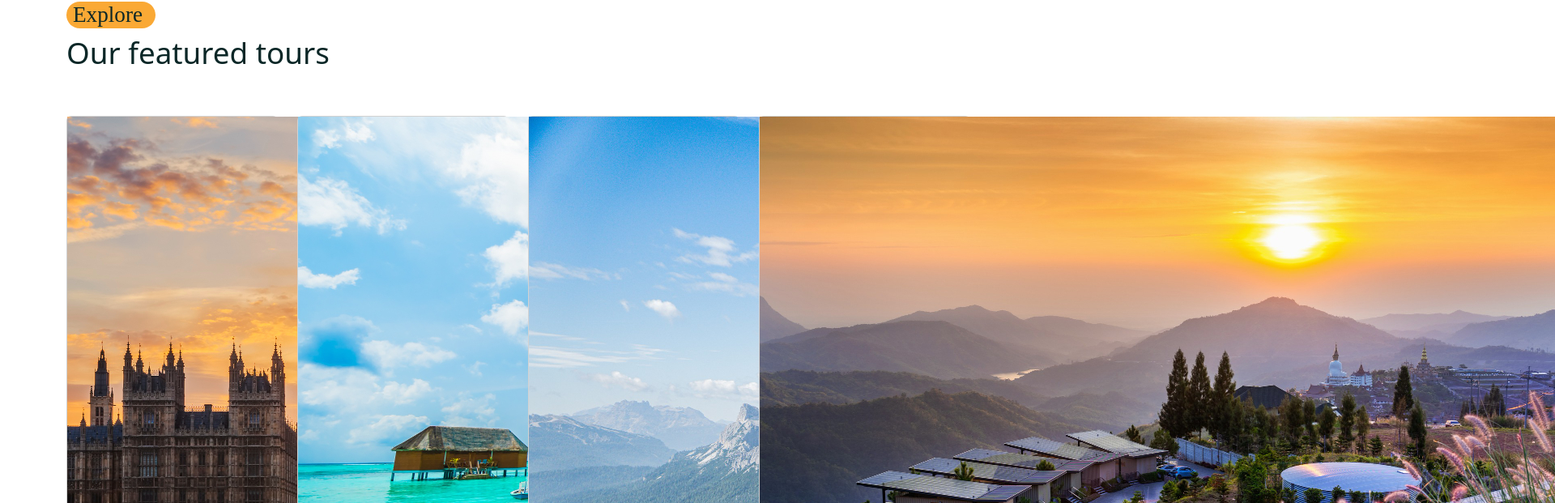
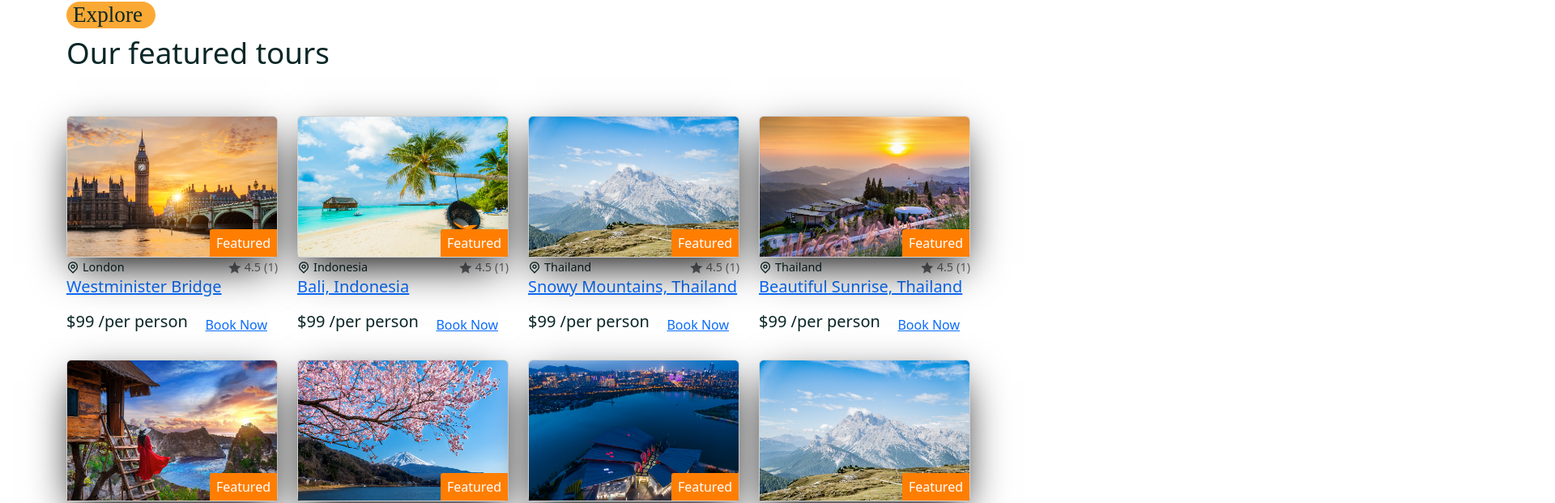
Before and after one commit to Happygirlie/Habis-Jives-travels-and-tour, a React (Create React App) app in the folder MernStack-Tour-Management-main/MernStack-Tour-Management-main/tour-management/frontend/: page /home in a window 1280 px wide. Shown: the part 1115-1736 px from the top of the page at 81% size, 1920 px wide, since content can reach past the window. Built offline with nearby package versions, Linux system fonts and the light colour scheme; a web font is replaced by a local one.

Commit message:
implemented styling for the tour card feature tour-card.css

```diff
--- a/MernStack-Tour-Management-main/MernStack-Tour-Management-main/tour-management/frontend/src/shared/TourCard.jsx
+++ b/MernStack-Tour-Management-main/MernStack-Tour-Management-main/tour-management/frontend/src/shared/TourCard.jsx
@@ -1,6 +1,8 @@
 import React from "react";
 import { Card, CardBody } from "reactstrap";
 import { Link } from "react-router-dom";
+
+import "./tour-card.css";
 
 const TourCard = ({ tour }) => {
   const { id, title, photo, city, price, featured, avgRating, reviews } = tour;
--- a/MernStack-Tour-Management-main/MernStack-Tour-Management-main/tour-management/frontend/src/shared/tour-card.css
+++ b/MernStack-Tour-Management-main/MernStack-Tour-Management-main/tour-management/frontend/src/shared/tour-card.css
@@ -0,0 +1,48 @@
+
+
+.tour__img img {
+    width: 100%;
+    border-radius: 5px 5px 0 0;
+}
+
+.card {
+    border: none;
+    box-shadow: rgba(0, 0, 0.2) 0px 18px 50px -10px;
+}
+
+.tour__img {
+    position: relative;
+}
+
+.tour__img span {
+    position: absolute;
+    bottom: 0%;
+    right: 0%;
+    width: max-content;
+    height: max-content;
+    z-index: 10;
+    background: var(--primary-color);
+    color: #fff;
+    padding: 0.3rem 0.5rem;
+    border-radius: 3px 0 0 0;
+}
+
+.card__top {
+    color: var(--secondary-color);
+}
+
+.tour__rating {
+    font-size: .9em;
+    color: var(--text-color);
+}
+
+.tour__location {
+    color: var(--heading-color);
+    font-weight: 500;
+    font-size: .9em;
+}
+
+.tour__rating i,
+.tour__location i {
+    font-size: 1rem;
+}
```
